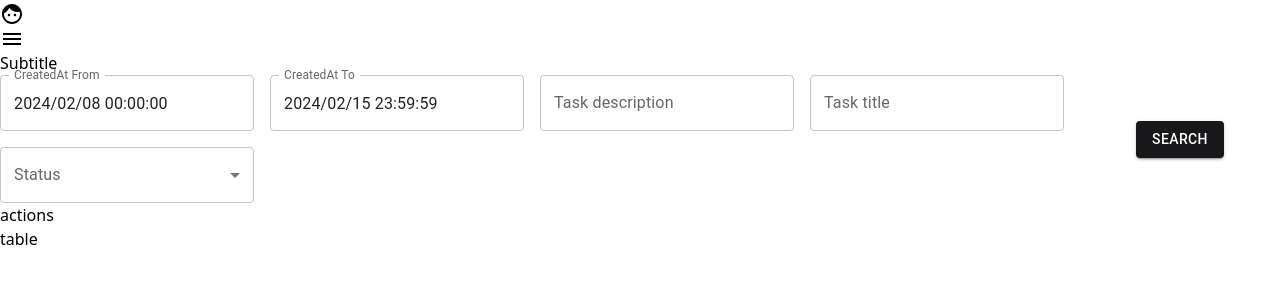
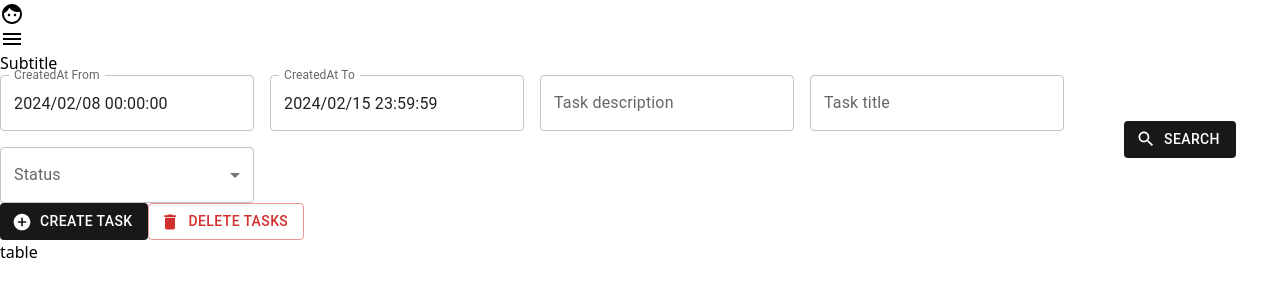
Before and after one commit to w4n9hu1/admin-starter-kit, a React (Vite) app: page /task in a window 1280 px wide. Shown: the top 300 px of the page. Built offline with nearby package versions, Linux system fonts and the light colour scheme.

Commit message:
add actions

```diff
--- a/src/components/theme.tsx
+++ b/src/components/theme.tsx
@@ -9,6 +9,13 @@ const theme = createTheme({
             main: '#F4F4F5',
         },
     },
+    components: {
+        MuiButton: {
+            defaultProps: {
+                disableElevation: true,
+            },
+        },
+    },
 });
 
 export default theme;
--- a/src/pages/TaskList.tsx
+++ b/src/pages/TaskList.tsx
@@ -5,6 +5,9 @@ import { DateTimePicker } from '@mui/x-date-pickers/DateTimePicker';
 import { AdapterDayjs } from '@mui/x-date-pickers/AdapterDayjs';
 import dayjs, { Dayjs } from "dayjs";
 import 'dayjs/locale/zh-cn';
+import DeleteIcon from '@mui/icons-material/Delete';
+import AddCircleIcon from '@mui/icons-material/AddCircle';
+import SearchIcon from '@mui/icons-material/Search';
 
 export default function TaskList() {
 
@@ -49,7 +52,8 @@ export default function TaskList() {
     }
 
     return (
-        <div className="w-full flex flex-col">
+        <div className="w-full flex flex-col space-y-6">
+            <div>
                 <form onSubmit={handleSubmit} autoComplete="off">
                     <Grid container spacing={2}>
                         <Grid item xs={10} container spacing={2}>
@@ -111,12 +115,14 @@ export default function TaskList() {
                             </Grid>
                         </Grid>
                         <Grid item xs={2} display="flex" justifyContent="center" alignItems="center">
-                        <Button type="submit" variant="contained">Search</Button>
+                            <Button type="submit" variant="contained" startIcon={<SearchIcon />}>Search</Button>
                         </Grid>
                     </Grid>
                 </form>
-            <div>
-                actions
+            </div>
+            <div className="flex space-x-4">
+                <Button variant="contained" startIcon={<AddCircleIcon />}>Create Task</Button>
+                <Button variant="outlined" color="error" startIcon={<DeleteIcon />}>Delete Tasks</Button>
             </div>
             <div className="bg-blue-500 grow">
                 table
```
Lines whose indentation alone changed are shown as unchanged.
